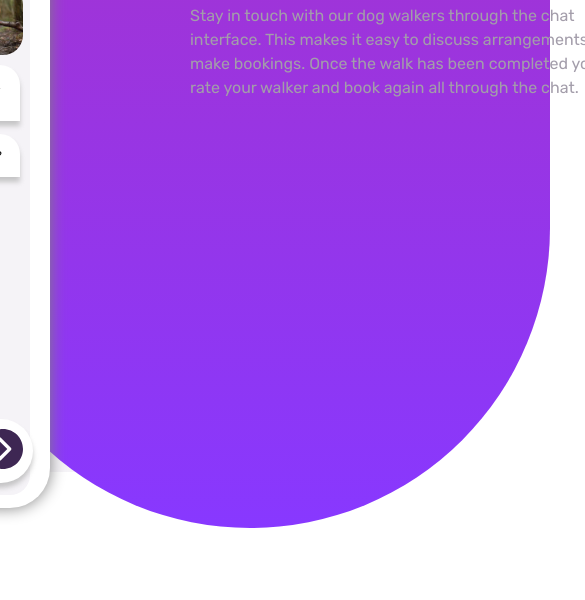
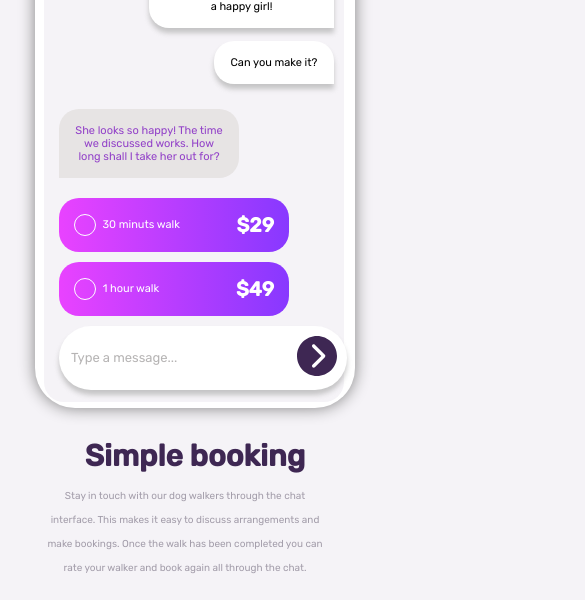
Before and after one commit to JoseFreitass/ChatAPPFrontendmentor, a plain HTML site: page index.html in a window 390 px wide. Shown: the part 372-972 px from the top of the page, 585 px wide, since content can reach past the window. Before the commit the page ends 900 px from the top, so only its background shows below. Drawn offline with Linux system fonts and the light colour scheme.

Commit message:
Responsivo

```diff
--- a/index.css
+++ b/index.css
@@ -1,8 +1,10 @@
 *{
     font-family: 'Rubik', sans-serif;
-    padding: 0;
-    margin: 0;
-
+    padding: 0px;
+    margin: 0px;
+}
+body{
+    background-color: hsl(270, 20%, 96%);
 }
 
 .main{
@@ -43,7 +45,7 @@
 .container-cover{
     margin: 0 auto;
     width: 1000px;
-    height: 640px;
+    height: 800px;
     padding: 10px;
     display: flex;
 }
@@ -263,3 +265,87 @@
     font-size: 13px;
     padding: 7px;
 }
+
+/* MEDIA QUERIES */
+
+
+@media (max-width: 1160px){
+    .container-cover{
+        display: flex;
+        flex-direction: column;
+        text-align: center;
+        align-items: center;
+        width: 300px;
+        margin: 0px;
+    }
+    .app{
+        display: flex;
+        align-items: center;
+        justify-content: center;
+        margin: 0px;
+    }
+
+    .container-main{
+        width: 100%;
+        background-color: hsl(270, 20%, 96%);
+        /* background-color: brown; */
+    }
+
+    .info{
+        align-items: center;
+        justify-content: center;
+        width: 300px;
+    }
+    .paragrafo{
+        width: 320px;
+        flex-wrap: wrap;
+    }
+
+    .main-roxo{
+        width: 500px;
+        height: 900px;
+    }
+}
+
+@media (max-width: 550px){
+
+    .app{
+        margin-top: -80px;
+    }
+
+    .container-cover{
+        width: 100%;
+    }
+    .info{
+        width: 300px;
+        padding: 10px;
+    }
+    .main-roxo{
+        width: 100%;
+        height: 800px;
+        margin-left: 0px;
+    }
+
+    .titulo{
+        margin-top: 20px;
+        margin-bottom: 10px;
+        font-size: 15px;
+        color: hsl(271, 36%, 24%);
+    }
+
+    .paragrafo p{
+        width: 300px;
+        font-size: 10px;
+        margin-bottom: 10px;
+    }
+}
+
+@media (max-width: 400px){
+    .app{
+        padding: 10px;
+    }
+    .main-roxo{
+        width: 0px;
+        height: 0px;
+    }
+}
```
